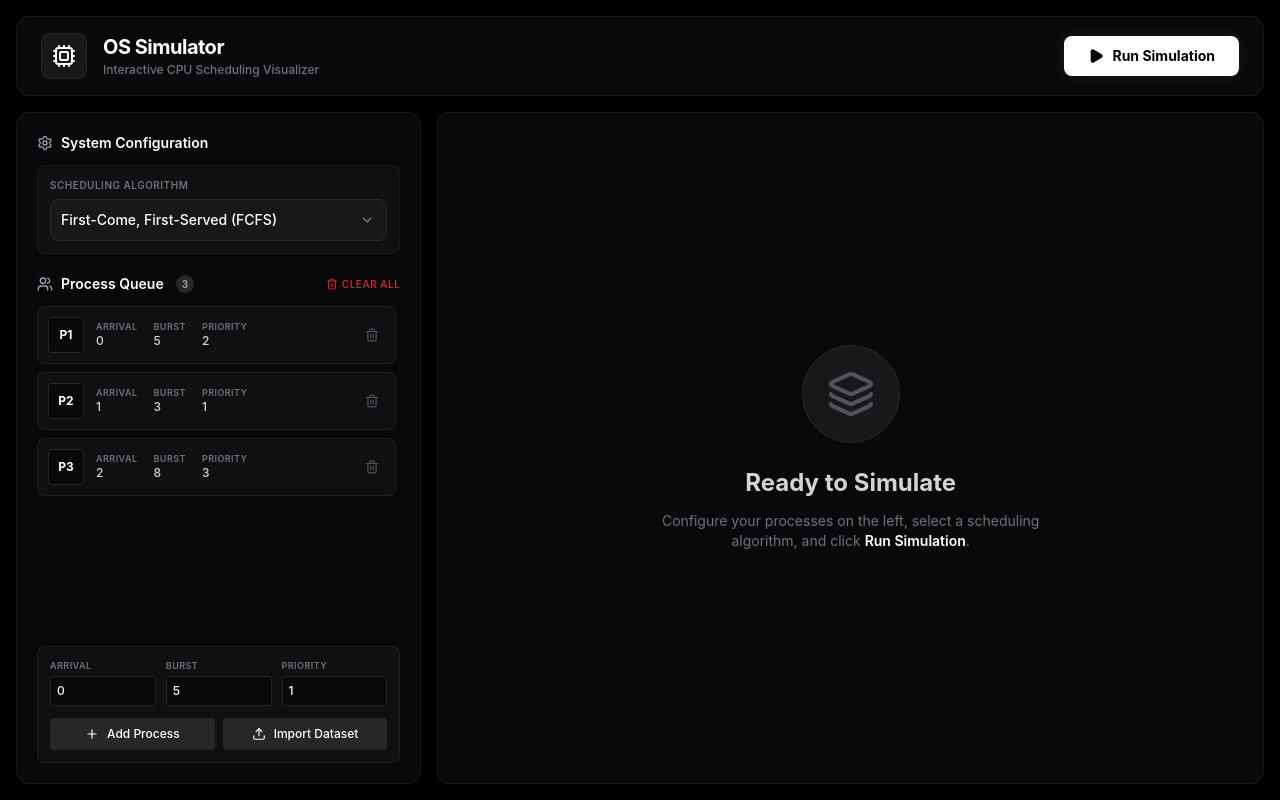
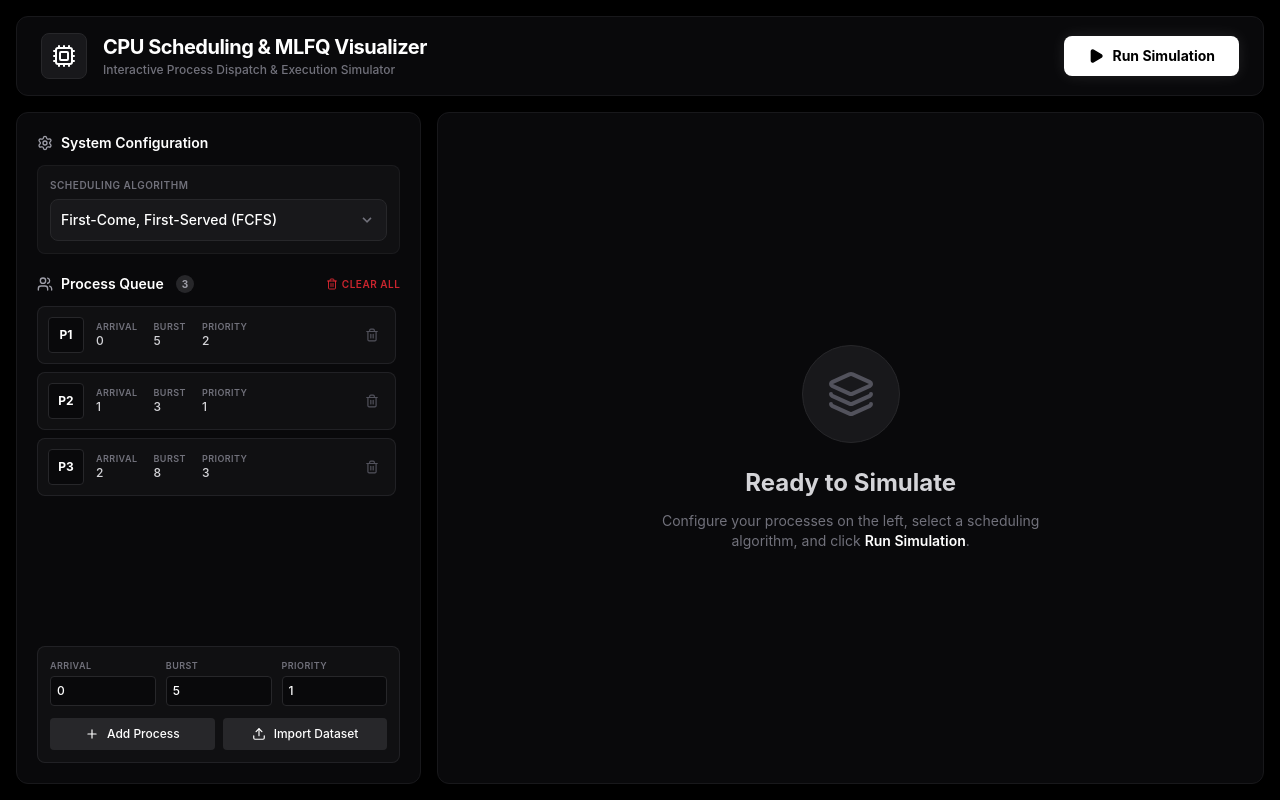
Before and after one commit to mohargorai/cpu-scheduling-visualizer, a React (Vite) app in the folder frontend/: page / in a window 1280 px wide. Built offline with nearby package versions, Linux system fonts and the light colour scheme.

Commit message:
docs/ui: rename project to CPU Scheduling & MLFQ Visualizer

```diff
--- a/frontend/index.html
+++ b/frontend/index.html
@@ -4,7 +4,7 @@
     <meta charset="UTF-8" />
     <link rel="icon" type="image/svg+xml" href="/favicon.svg" />
     <meta name="viewport" content="width=device-width, initial-scale=1.0" />
-    <title>OS Simulator - CPU Scheduling & MLFQ Visualizer</title>
+    <title>CPU Scheduling & MLFQ Visualizer</title>
   </head>
   <body class="bg-black">
     <div id="root"></div>
--- a/frontend/src/App.jsx
+++ b/frontend/src/App.jsx
@@ -73,8 +73,8 @@ function App() {
             <Cpu className="w-6 h-6 text-white" />
           </div>
           <div>
-            <h1 className="text-xl font-bold text-white tracking-tight leading-tight">OS Simulator</h1>
-            <p className="text-zinc-500 font-medium text-xs mt-0.5">Interactive CPU Scheduling Visualizer</p>
+            <h1 className="text-xl font-bold text-white tracking-tight leading-tight">CPU Scheduling & MLFQ Visualizer</h1>
+            <p className="text-zinc-500 font-medium text-xs mt-0.5">Interactive Process Dispatch & Execution Simulator</p>
           </div>
         </div>
 
```
Also changed, not shown: 1 other file (tests, documents, lock files or other folders).
